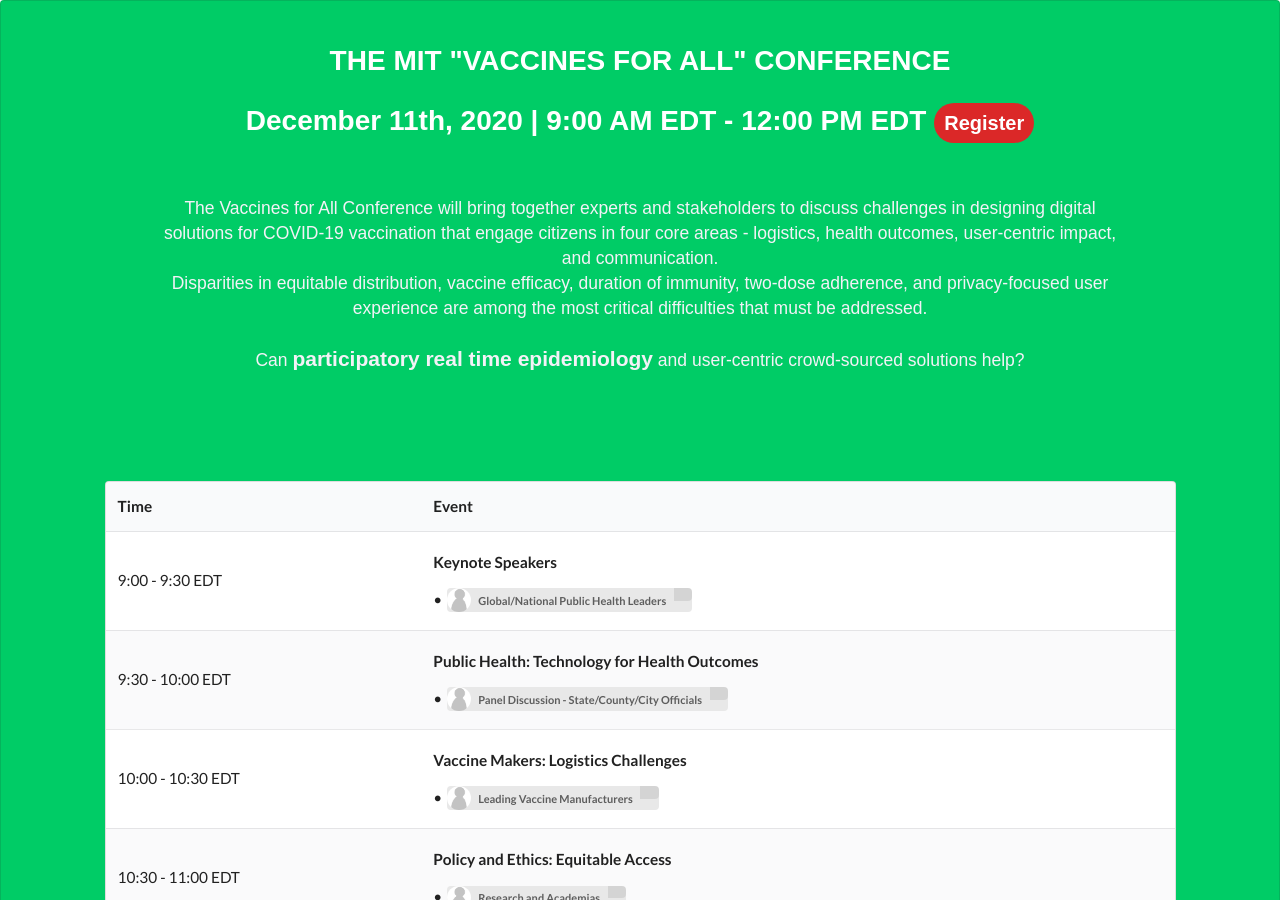
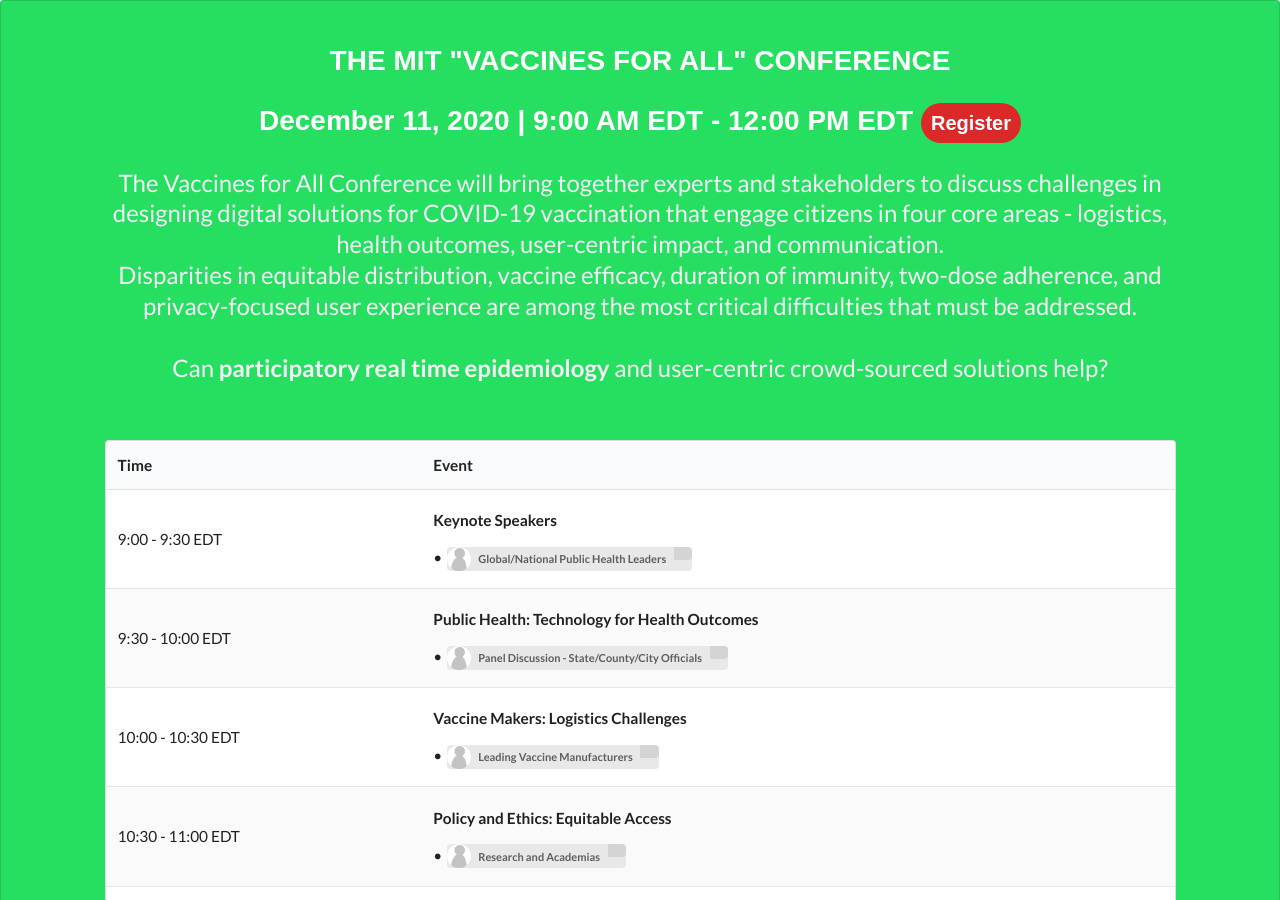
Before and after one commit to responsible-data-summit/events, a Jekyll site: the page built from agenda-0806.html, in a window 1280 px wide and 900 px high. Built offline with Jekyll 4.4.1, drawn with Linux system fonts in a browser that asks for light colours; some web fonts are replaced; comment, search, counter and statistics services are not loaded.

Commit message:
Update agenda-0806.html

```diff
--- a/agenda-0806.html
+++ b/agenda-0806.html
@@ -2,13 +2,13 @@
 layout: default
 title: Agenda
 ---
-<section class="ui segment center aligned" style="background-color: rgb(0, 204, 102, 1);">
+<section class="ui segment center aligned" style="background-color: rgb(38, 222, 96);">
     <div class="ui container center aligned agenda">
 	    <h1> THE MIT "VACCINES FOR ALL" CONFERENCE </h1>
-	    <h1> December 11th, 2020 | 9:00 AM EDT - 12:00 PM EDT <a href="[https://docs.google.com/forms/d/e/1FAIpQLSc51GNcM_tYxd-fBQ2YPTK5zClCGA2fju3Wu7O1oJn_a96xeg/viewform](https://docs.google.com/forms/d/e/1FAIpQLSc51GNcM_tYxd-fBQ2YPTK5zClCGA2fju3Wu7O1oJn_a96xeg/viewform)" class="ui red circular huge label">Register</a></h1>
-            <p style="color:#F3F2F7">The Vaccines for All Conference will bring together experts and stakeholders to discuss challenges in designing digital solutions for COVID-19 vaccination that engage citizens in four core areas - logistics, health outcomes, user-centric impact, and communication.
+	    <h1> December 11, 2020 | 9:00 AM EDT - 12:00 PM EDT <a href="[https://docs.google.com/forms/d/e/1FAIpQLSc51GNcM_tYxd-fBQ2YPTK5zClCGA2fju3Wu7O1oJn_a96xeg/viewform](https://docs.google.com/forms/d/e/1FAIpQLSc51GNcM_tYxd-fBQ2YPTK5zClCGA2fju3Wu7O1oJn_a96xeg/viewform)" class="ui red circular huge label">Register</a></h1>
+            <h2 style="color:#F3F2F7; font-weight:normal;">The Vaccines for All Conference will bring together experts and stakeholders to discuss challenges in designing digital solutions for COVID-19 vaccination that engage citizens in four core areas - logistics, health outcomes, user-centric impact, and communication.
             <br>Disparities in equitable distribution, vaccine efficacy, duration of immunity, two-dose adherence, and privacy-focused user experience are among the most critical difficulties that must be addressed.
-            <br><br>Can <b>participatory real time epidemiology</b> and user-centric crowd-sourced solutions help?</p>
+            <br><br>Can <b>participatory real time epidemiology</b> and user-centric crowd-sourced solutions help?</h2>
     </div>
     <div class="ui container left aligned agenda">
         <table class="ui striped large table">
```
